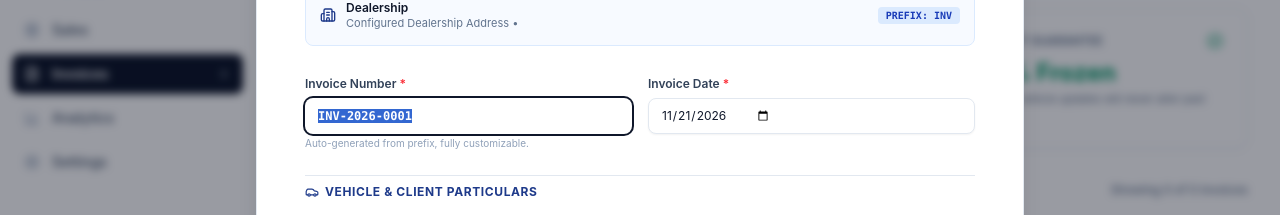
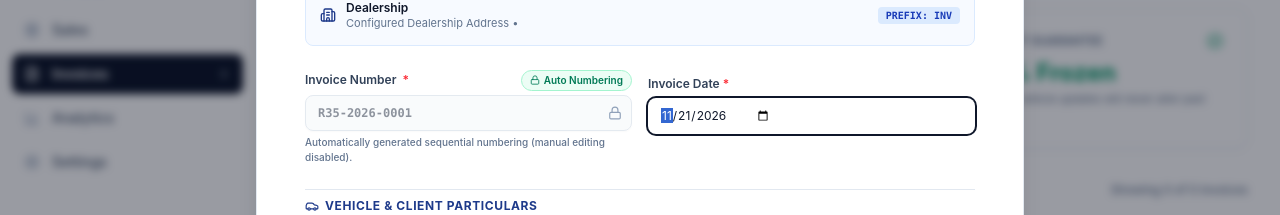
Before and after one commit to r35motors/dash, a Next.js app: page /invoices in a window 1280 px wide. Both pictures are taken after typing "Sample" into the empty fields and a click on the button "Generate New Invoice". Shown: the part 185-400 px from the top of the page. Built offline with nearby package versions, Linux system fonts and the light colour scheme; no server answers; the database is empty.

Commit message:
feat(invoices): enforce automatic sequential invoice numbering and disable manual editing

```diff
--- /dev/null
+++ b/src/app/api/invoices/next-number/route.ts
@@ -0,0 +1,13 @@
+import { NextResponse } from "next/server";
+import { dealershipDb } from "@/lib/db";
+
+export const dynamic = "force-dynamic";
+
+export async function GET() {
+  try {
+    const nextNumber = await dealershipDb.invoices.getNextNumber();
+    return NextResponse.json({ next_number: nextNumber });
+  } catch (err: any) {
+    return NextResponse.json({ error: err.message }, { status: 500 });
+  }
+}
--- a/src/app/invoices/page.tsx
+++ b/src/app/invoices/page.tsx
@@ -17,11 +17,12 @@ export default async function InvoicesPage({ searchParams }: InvoicesPageProps)
   const saleId = resolvedParams?.saleId;
   const initialCreateOpen = resolvedParams?.create === "true";
 
-  const [invoices, vehicles, sales, settings] = await Promise.all([
+  const [invoices, vehicles, sales, settings, nextInvoiceNumber] = await Promise.all([
     dealershipDb.invoices.getAll(),
     dealershipDb.vehicles.getAll(),
     dealershipDb.sales.getAll(),
     dealershipDb.settings.get(),
+    dealershipDb.invoices.getNextNumber(),
   ]);
 
   return (
@@ -30,6 +31,7 @@ export default async function InvoicesPage({ searchParams }: InvoicesPageProps)
       vehicles={vehicles as any}
       sales={sales as any}
       settings={settings as any}
+      nextInvoiceNumber={nextInvoiceNumber}
       preselectedVehicleId={vehicleId}
       preselectedSaleId={saleId}
       initialCreateOpen={initialCreateOpen}
--- a/src/components/invoices/create-invoice-dialog.tsx
+++ b/src/components/invoices/create-invoice-dialog.tsx
@@ -29,6 +29,7 @@ import {
   Paintbrush,
   Receipt,
   FileCheck,
+  Lock,
 } from "lucide-react";
 import { InvoicePreviewDialog } from "./invoice-preview-dialog";
 import type { InvoicePdfData } from "@/types/invoice";
@@ -110,6 +111,13 @@ export function CreateInvoiceDialog({
       setErrorMessage(null);
       if (nextInvoiceNumber) {
         setInvoiceNumber(nextInvoiceNumber);
+      } else {
+        fetch("/api/invoices/next-number")
+          .then((r) => r.json())
+          .then((d) => {
+            if (d.next_number) setInvoiceNumber(d.next_number);
+          })
+          .catch(() => {});
       }
       if (preselectedVehicleId) {
         setSelectedVehicleId(preselectedVehicleId);
@@ -385,18 +393,30 @@ export function CreateInvoiceDialog({
             {/* Section 1: Invoice Meta (Number & Date) */}
             <div className="grid grid-cols-1 sm:grid-cols-2 gap-4">
               <div>
-                <Label htmlFor="invoice_number" className="text-xs font-semibold text-slate-700">
-                  Invoice Number <span className="text-red-500">*</span>
-                </Label>
-                <Input
-                  id="invoice_number"
-                  value={invoiceNumber}
-                  onChange={(e) => setInvoiceNumber(e.target.value)}
-                  placeholder="e.g. INV-1003 or R35-2026-0001"
-                  className="mt-1 font-mono text-xs font-semibold"
-                />
-                <span className="text-[10px] text-slate-400 mt-0.5 block">
-                  Auto-generated from prefix, fully customizable.
+                <div className="flex items-center justify-between">
+                  <Label htmlFor="invoice_number" className="text-xs font-semibold text-slate-700 flex items-center gap-1.5">
+                    Invoice Number <span className="text-red-500">*</span>
+                  </Label>
+                  <span className="inline-flex items-center gap-1 text-[10px] font-semibold text-emerald-700 bg-emerald-50 px-2 py-0.5 rounded-full border border-emerald-200">
+                    <Lock className="w-2.5 h-2.5" />
+                    Auto Numbering
+                  </span>
+                </div>
+                <div className="relative mt-1">
+                  <Input
+                    id="invoice_number"
+                    value={invoiceNumber || "Generating..."}
+                    readOnly
+                    disabled
+                    tabIndex={-1}
+                    className="font-mono text-xs font-bold bg-slate-100/90 text-slate-800 border-slate-300 cursor-not-allowed select-none pr-8"
+                  />
+                  <div className="absolute right-2.5 top-1/2 -translate-y-1/2 text-slate-400">
+                    <Lock className="w-3.5 h-3.5" />
+                  </div>
+                </div>
+                <span className="text-[10px] text-slate-500 mt-1 block font-medium">
+                  Automatically generated sequential numbering (manual editing disabled).
                 </span>
               </div>
 
--- a/src/components/invoices/invoices-view.tsx
+++ b/src/components/invoices/invoices-view.tsx
@@ -69,6 +69,7 @@ interface InvoicesViewProps {
   vehicles: any[];
   sales: any[];
   settings: any;
+  nextInvoiceNumber?: string;
   preselectedVehicleId?: string;
   preselectedSaleId?: string;
   initialCreateOpen?: boolean;
@@ -79,6 +80,7 @@ export function InvoicesView({
   vehicles,
   sales,
   settings,
+  nextInvoiceNumber,
   preselectedVehicleId,
   preselectedSaleId,
   initialCreateOpen = false,
@@ -86,6 +88,30 @@ export function InvoicesView({
   const [invoices, setInvoices] = React.useState<InvoiceListItem[]>(initialInvoices);
   const [searchQuery, setSearchQuery] = React.useState<string>("");
   const [isCreateOpen, setIsCreateOpen] = React.useState(Boolean(initialCreateOpen));
+  const [currentNextNumber, setCurrentNextNumber] = React.useState<string>(nextInvoiceNumber || "");
+
+  // Refresh latest auto-assigned sequence number
+  const refreshNextNumber = React.useCallback(async () => {
+    try {
+      const res = await fetch("/api/invoices/next-number");
+      if (res.ok) {
+        const data = await res.json();
+        if (data.next_number) setCurrentNextNumber(data.next_number);
+      }
+    } catch {}
+  }, []);
+
+  React.useEffect(() => {
+    if (isCreateOpen) {
+      refreshNextNumber();
+    }
+  }, [isCreateOpen, refreshNextNumber]);
+
+  React.useEffect(() => {
+    if (nextInvoiceNumber) {
+      setCurrentNextNumber(nextInvoiceNumber);
+    }
+  }, [nextInvoiceNumber]);
 
   // Active preview invoice
   const [previewInvoice, setPreviewInvoice] = React.useState<InvoicePdfData | null>(null);
@@ -121,6 +147,7 @@ export function InvoicesView({
   // Handle new invoice added
   const handleInvoiceCreated = (newInvoice: InvoiceListItem) => {
     setInvoices((prev) => [newInvoice, ...prev]);
+    refreshNextNumber();
     // Automatically open preview for the newly generated invoice
     const pdfData = mapInvoiceToPdfData(newInvoice, settings);
     setPreviewInvoice(pdfData);
@@ -672,6 +699,7 @@ export function InvoicesView({
         vehicles={vehicles}
         sales={sales}
         settings={settings}
+        nextInvoiceNumber={currentNextNumber}
         preselectedVehicleId={preselectedVehicleId}
         preselectedSaleId={preselectedSaleId}
         onInvoiceCreated={handleInvoiceCreated}
--- a/src/lib/db/index.ts
+++ b/src/lib/db/index.ts
@@ -511,13 +511,14 @@ export const dealershipDb = {
       items?: Array<{ description: string; amount: string | number }>;
     }) {
       const db = getDb();
-      const invoiceNumber = (
-        data.invoice_number || (await this.getNextNumber())
-      ).trim();
+      let invoiceNumber = (data.invoice_number || "").trim();
 
-      // Enforce unique invoice number check
+      // Enforce auto invoice numbering: if empty or already taken, compute authoritative next sequential number
+      if (!invoiceNumber) {
+        invoiceNumber = await this.getNextNumber();
+      } else {
         const existing = await db
-        .select()
+          .select({ id: schema.invoices.id })
           .from(schema.invoices)
           .where(
             sql`upper(trim(${schema.invoices.invoice_number})) = ${invoiceNumber.toUpperCase()}`
@@ -525,8 +526,14 @@ export const dealershipDb = {
           .limit(1);
 
         if (existing.length > 0) {
-        throw new Error(`Invoice number "${invoiceNumber}" already exists.`);
+          invoiceNumber = await this.getNextNumber();
         }
+      }
+
+      // Ensure snapshot contains the finalized auto invoice number
+      const snapshot = data.invoice_snapshot
+        ? { ...data.invoice_snapshot, invoice_number: invoiceNumber }
+        : data.invoice_snapshot;
 
       try {
         const invoiceRows = await db
@@ -537,7 +544,7 @@ export const dealershipDb = {
             sale_id: data.sale_id || null,
             invoice_date: data.invoice_date ? new Date(data.invoice_date) : new Date(),
             invoice_total: String(data.invoice_total),
-            invoice_snapshot: data.invoice_snapshot,
+            invoice_snapshot: snapshot,
           })
           .returning();
 
```
Lines whose indentation alone changed are shown as unchanged.
